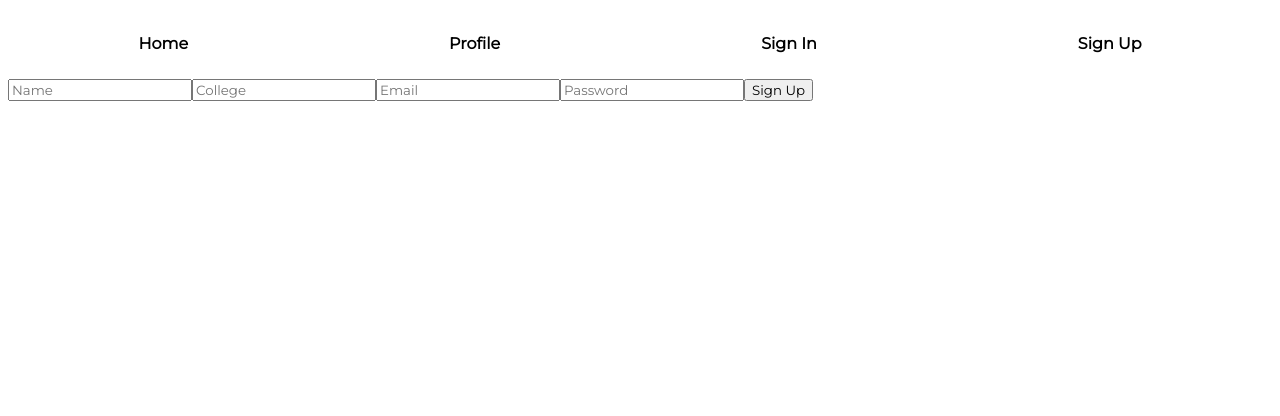
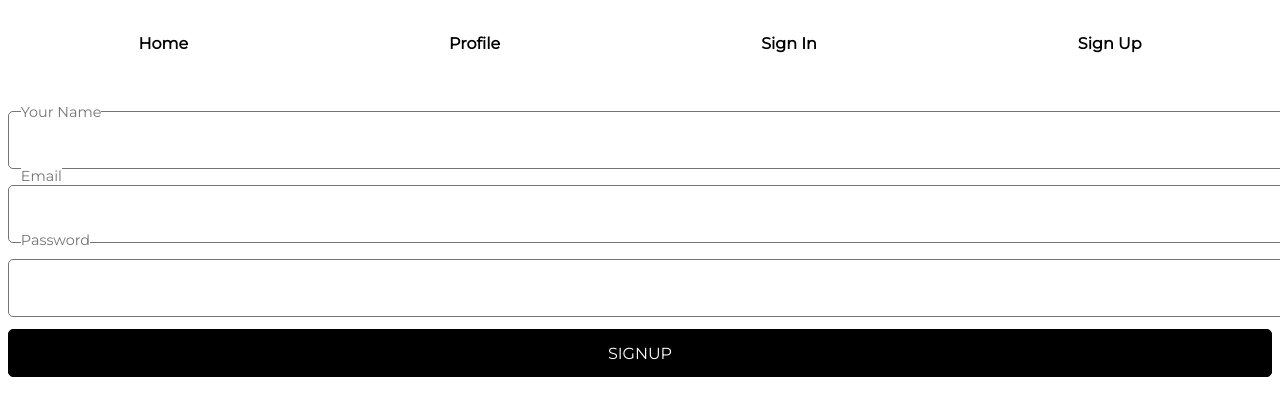
Before and after one commit to Campus-Connect-2/Campus_connect_main, a React (Vite) app in the folder frontend/: page /signup in a window 1280 px wide. Shown: the top 416 px of the page. Built offline with nearby package versions, Linux system fonts and the light colour scheme; no server answers.

Commit message:
signin signup connected to landing page

```diff
--- a/frontend/src/Components/Auth/Signin.jsx
+++ b/frontend/src/Components/Auth/Signin.jsx
@@ -23,25 +23,38 @@ export const SignIn = () => {
   return (
     <div>
       <h2>Sign In</h2>
-      <div>
-        <input
-          type="email"
-          placeholder="Email"
-          value={email}
-          onChange={(e) => setEmail(e.target.value)}
-        />
-      </div>
-      <div>
-        <input
-          type="password"
-          placeholder="Password"
-          value={password}
+
+
+
+
+      <form className="form" style={{marginTop:"3vh", width:"100%", height:"fit-content", position:"relative"}}>
+
+            <div className="emailInput" style={{width:"fit-content", height:"fit-content", backgroundColor:"white", position:"absolute", left:"1vw", fontSize:"0.9rem", color:"#757575", top:"8vh"}}> Email </div>
+            <input className="emailInput"
+            type="email"
+            name="email"
+            value={email}
+            onChange={(e) => setEmail(e.target.value)}
+            // placeholder="Email Address"
+            // value={this.state.email}
+            // onChange={this.handleChange}
+            required
+            style={{width:"100%", height:"6vh", borderRadius:"5px", border:"1px solid #757575", padding:"0.5vh", marginTop:"2vh", fontSize:"1.05rem", paddingLeft:"0.7vw"}}></input>
+            <div className="passwordInput"style={{width:"fit-content", height:"fit-content", backgroundColor:"white", position:"absolute", left:"1vw", fontSize:"0.9rem", color:"#757575", top:"16vh"}}>Password</div>
+            <input className="passwordInput"
+              type="password"
+              name="password"
+              // placeholder="Password"
+              // value={this.state.password}
+              // onChange={this.handleChange}
+              value={password}
           onChange={(e) => setPassword(e.target.value)}
-        />
-      </div>
-      <div>
-        <button onClick={handleSignIn}>Sign In</button>
-      </div>
+              required
+              style={{width:"100%", height:"6vh", borderRadius:"5px", border:"1px solid #757575", padding:"0.5vh", marginTop:"2vh", fontSize:"1.05rem", paddingLeft:"0.7vw"}}></input>
+            <button type='submit' className='signUp' style={{marginTop:"1.5vh",border:"1px solid black", width:"100%", height:"6vh", display:"flex", padding:"0.5vh", borderRadius:"5px", backgroundColor:"black", position:"relative", color:"white", fontWeight:"500",fontSize:"1rem", justifyContent:"center", alignItems:"center", cursor:"pointer"}}
+          onClick={handleSignIn}
+            >SIGNIN</button>
+          </form>
     </div>
   );
 };
--- a/frontend/src/Components/Auth/Signup.jsx
+++ b/frontend/src/Components/Auth/Signup.jsx
@@ -38,24 +38,47 @@ export const Signup = () => {
   return (
     <>
       <div>
-      <input
-          placeholder="Name"
-          onChange={(e) => setName(e.target.value)}
-        />
-         <input
-          placeholder="College"
-          onChange={(e) => setCollege(e.target.value)}
-        />
-        <input
-          placeholder="Email"
-          onChange={(e) => setEmail(e.target.value)}
-        />
-        <input
-          placeholder="Password"
-          type="password"
-          onChange={(e) => setPassword(e.target.value)}
-        />
-        <button onClick={signup}>Sign Up</button>
+
+
+
+
+
+
+<form className="form" style={{marginTop:"3vh", width:"100%", height:"fit-content", position:"relative"}}>
+            <div className="nameInput" style={{width:"fit-content", height:"fit-content", backgroundColor:"white", position:"absolute", left:"1vw", fontSize:"0.9rem", color:"#757575"}}> Your Name </div>
+            <input className="nameInput"
+              type="text"
+              name="Name"
+              onChange={(e) => setName(e.target.value)}
+              // placeholder="Last Name"
+              // value={this.state.lastName}
+              // onChange={this.handleChange}
+              required
+              style={{width:"100%", height:"6vh", borderRadius:"5px", border:"1px solid #757575", padding:"0.5vh", marginTop:"1vh", fontSize:"1.05rem", paddingLeft:"0.7vw"}}></input>
+            <div className="emailInput" style={{width:"fit-content", height:"fit-content", backgroundColor:"white", position:"absolute", left:"1vw", fontSize:"0.9rem", color:"#757575", top:"8vh"}}> Email </div>
+            <input className="emailInput"
+            type="email"
+            name="email"
+            onChange={(e) => setEmail(e.target.value)}
+            // placeholder="Email Address"
+            // value={this.state.email}
+            // onChange={this.handleChange}
+            required
+            style={{width:"100%", height:"6vh", borderRadius:"5px", border:"1px solid #757575", padding:"0.5vh", marginTop:"2vh", fontSize:"1.05rem", paddingLeft:"0.7vw"}}></input>
+            <div className="passwordInput"style={{width:"fit-content", height:"fit-content", backgroundColor:"white", position:"absolute", left:"1vw", fontSize:"0.9rem", color:"#757575", top:"16vh"}}>Password</div>
+            <input className="passwordInput"
+              type="password"
+              name="password"
+              // placeholder="Password"
+              // value={this.state.password}
+              // onChange={this.handleChange}
+              onChange={(e) => setPassword(e.target.value)}
+              required
+              style={{width:"100%", height:"6vh", borderRadius:"5px", border:"1px solid #757575", padding:"0.5vh", marginTop:"2vh", fontSize:"1.05rem", paddingLeft:"0.7vw"}}></input>
+            <button type='submit' className='signUp' style={{marginTop:"1.5vh",border:"1px solid black", width:"100%", height:"6vh", display:"flex", padding:"0.5vh", borderRadius:"5px", backgroundColor:"black", position:"relative", color:"white", fontWeight:"500",fontSize:"1rem", justifyContent:"center", alignItems:"center", cursor:"pointer"}}
+            onClick={signup}
+            >SIGNUP</button>
+          </form>
       </div>
     </>
   );
--- a/frontend/src/Components/LandingPage/LandingPage.jsx
+++ b/frontend/src/Components/LandingPage/LandingPage.jsx
@@ -4,92 +4,61 @@ import { db } from '../../../Firebase/firebase'
 import {getDocs, collection} from "firebase/firestore"
 // import {introImg} from '../../assets/landing_page/intro1.png';
 import './LandingPage.css'
+import { SignIn } from '../Auth/Signin'
+import { Signup } from '../Auth/Signup'
+
+
 
 
 const LandingPage = () => {
-
-  const [users, setUsers] = useState([]);
-
-  const usersCollection = collection(db, "users")
-
-  useEffect(()=>{
-    const getUsers= async()=>{
-
-         try {
-          const data = await getDocs(usersCollection)
-          const res=data.docs.map((doc)=> (
-            {
-              ...doc.data(), id:doc.id
-            }
-          ))
+  const  currentUser = auth?.currentUser
 
 
-         } catch (error) {
-            alert(error)
-         }
+  const [toggleState, setToggleState] = useState('signup');
 
-    }
-
-    getUsers()
-  }, [])
+  const toggleComponent = () => {
+    setToggleState(toggleState === 'signin' ? 'signup' : 'signin');
+  };
 
 
   return (
     <div className='outer-landing' style={{width: "100vw", overflow: "none"}}>
+
     {/* <div>hello {auth?.currentUser?.email}</div> */}
     <section className="Intro" style={{width:"100%", height:"110vh", backgroundColor:"#242424"}}>
+
       <div className="intro-box" style={{width:"90%", height:"80%", display:"flex", justifyContent:"space-between", overflow:"hidden" ,alignItems:"center", top:"50vh", left:"50vw", position:"absolute", transform:"translate(-50%,-50%)"}}>
+
         <div className="introtext" style={{width:"35vw", height:"fit-content", backgroundColor:"white", borderRadius:"15px", marginTop:"8vh", marginLeft:"1vw", padding:"4vh 4vw"}}>
-          <div className="introTitle" style={{fontWeight:"300", color:"black"}}>Lets Get You Started</div>
-          <div className="formTitle" style={{fontWeight:"500",fontSize:"2em", color:"black", marginTop:"3vh"}}>Create an Account</div>
-          <form className="form" style={{marginTop:"3vh", width:"100%", height:"fit-content", position:"relative"}}>
-            <div className="nameInput" style={{width:"fit-content", height:"fit-content", backgroundColor:"white", position:"absolute", left:"1vw", fontSize:"0.9rem", color:"#757575"}}> Your Name </div>
-            <input className="nameInput"
-              type="text"
-              name="Name"
-              // placeholder="Last Name"
-              // value={this.state.lastName}
-              // onChange={this.handleChange}
-              required
-              style={{width:"100%", height:"6vh", borderRadius:"5px", border:"1px solid #757575", padding:"0.5vh", marginTop:"1vh", fontSize:"1.05rem", paddingLeft:"0.7vw"}}></input>
-            <div className="emailInput" style={{width:"fit-content", height:"fit-content", backgroundColor:"white", position:"absolute", left:"1vw", fontSize:"0.9rem", color:"#757575", top:"8vh"}}> Email </div>
-            <input className="emailInput"
-            type="email"
-            name="email"
-            // placeholder="Email Address"
-            // value={this.state.email}
-            // onChange={this.handleChange}
-            required
-            style={{width:"100%", height:"6vh", borderRadius:"5px", border:"1px solid #757575", padding:"0.5vh", marginTop:"2vh", fontSize:"1.05rem", paddingLeft:"0.7vw"}}></input>
-            <div className="passwordInput"style={{width:"fit-content", height:"fit-content", backgroundColor:"white", position:"absolute", left:"1vw", fontSize:"0.9rem", color:"#757575", top:"16vh"}}>Password</div>
-            <input className="passwordInput"
-              type="password"
-              name="password"
-              // placeholder="Password"
-              // value={this.state.password}
-              // onChange={this.handleChange}
-              required
-              style={{width:"100%", height:"6vh", borderRadius:"5px", border:"1px solid #757575", padding:"0.5vh", marginTop:"2vh", fontSize:"1.05rem", paddingLeft:"0.7vw"}}></input>
-            <button type='submit' className='signUp' style={{marginTop:"1.5vh",border:"1px solid black", width:"100%", height:"6vh", display:"flex", padding:"0.5vh", borderRadius:"5px", backgroundColor:"black", position:"relative", color:"white", fontWeight:"500",fontSize:"1rem", justifyContent:"center", alignItems:"center", cursor:"pointer"}}>GET STARTED</button>
-          </form>
-          <div className="break" style={{marginTop:"1.5vh",marginBottom:"1.5vh", display:"flex", justifyContent:"space-between", alignItems:"center"}}>
+          {/* <div className="introTitle" style={{fontWeight:"300", color:"black"}}>Lets Get You Started</div>
+          <div className="formTitle" style={{fontWeight:"500",fontSize:"2em", color:"black", marginTop:"3vh"}}>
+            Welcome to Campus Connect
+          </div> */}
+      {
+        !currentUser && <div>
+        <button
+        style={{
+          padding: "5px",
+          backgroundColor: "black",
+          color: "white",
+          fontSize: "24px"
+        }}
 
-          <div className="line" style={{backgroundColor:"#E0E0E0", height:"1px", width:"40%"}}></div>
-Or
-          <div className="line" style={{backgroundColor:"#E0E0E0", height:"1px", width:"40%"}}></div>
-          </div>
-          <button className='googleSignUp' style={{border:"1px solid black", width:"100%", height:"6vh", display:"flex", padding:"0.5vh", borderRadius:"5px", backgroundColor:"white", position:"relative"}}></button>
-          <button className='googleSignUp' style={{marginTop:"1.5vh",border:"1px solid black", width:"100%", height:"6vh", display:"flex", padding:"0.5vh", borderRadius:"5px", backgroundColor:"white", position:"relative"}}></button>
-          <div className="loginText" style={{justifyContent:"center", display:"flex",marginTop:"1.5vh"}}>Already have an account?
-          <a href="/signin" style={{color:"black",fontWeight:"500", marginLeft:"0.5vw"}}>LOGIN HERE</a>
-          </div>
+        onClick={toggleComponent}>{toggleState === 'signup' ? "Signin instead" : "Signup instead"}</button>
+        {toggleState === 'signin' && <SignIn/>}
+        {toggleState === 'signup' && <Signup />}
+      </div>
+      }
+
+
         </div>
+
         <div className="introimg" style={{width:"50vw", height:"40vw",
         //  backgroundColor:"#FFE8B6",
           borderRadius:"25px", position:"relative", justifyContent:"center", alignItems:"center", padding:"4vw"}}>
           {/* <Image src={introImg} style={{width:"100%", height:"100%", objectFit:"cover", zIndex:"10"}}/> */}
           <div className="introRightTitle" style={{display:"flex", flexDirection:"column", alignItems:"flex-end",  marginRight: "16vh"}}>
-            <h1 style={{paddingTop: "18vh", color:"white", width:"100%", fontSize:"2rem", fontWeight:"bolder"}}>Reimagine colleges as hubs of <span style={{color:"#FFB2C1"}}>exploration</span>, <span style={{color:"#FFB800"}}>creativity</span>, and <span style={{color:"#00CBFE"}}>growth</span>.</h1>
+            <h1 style={{ color:"white", width:"100%", fontSize:"2rem", fontWeight:"bolder"}}>Reimagine colleges as hubs of <span style={{color:"#FFB2C1"}}>exploration</span>, <span style={{color:"#FFB800"}}>creativity</span>, and <span style={{color:"#00CBFE"}}>growth</span>.</h1>
             <h4 style={{color:"white", width:"40%", marginTop:"2vh", fontWeight:"lighter"}}>with Campus Connect</h4>
           </div>
           <img src={`https://drive.google.com/uc?id=1iS6iNzILFH0dBy6lkLFMmbDf91mt2rIn`} style={{width:"100%", height:"100%", objectFit:"cover", zIndex:"10"}}/>
```
